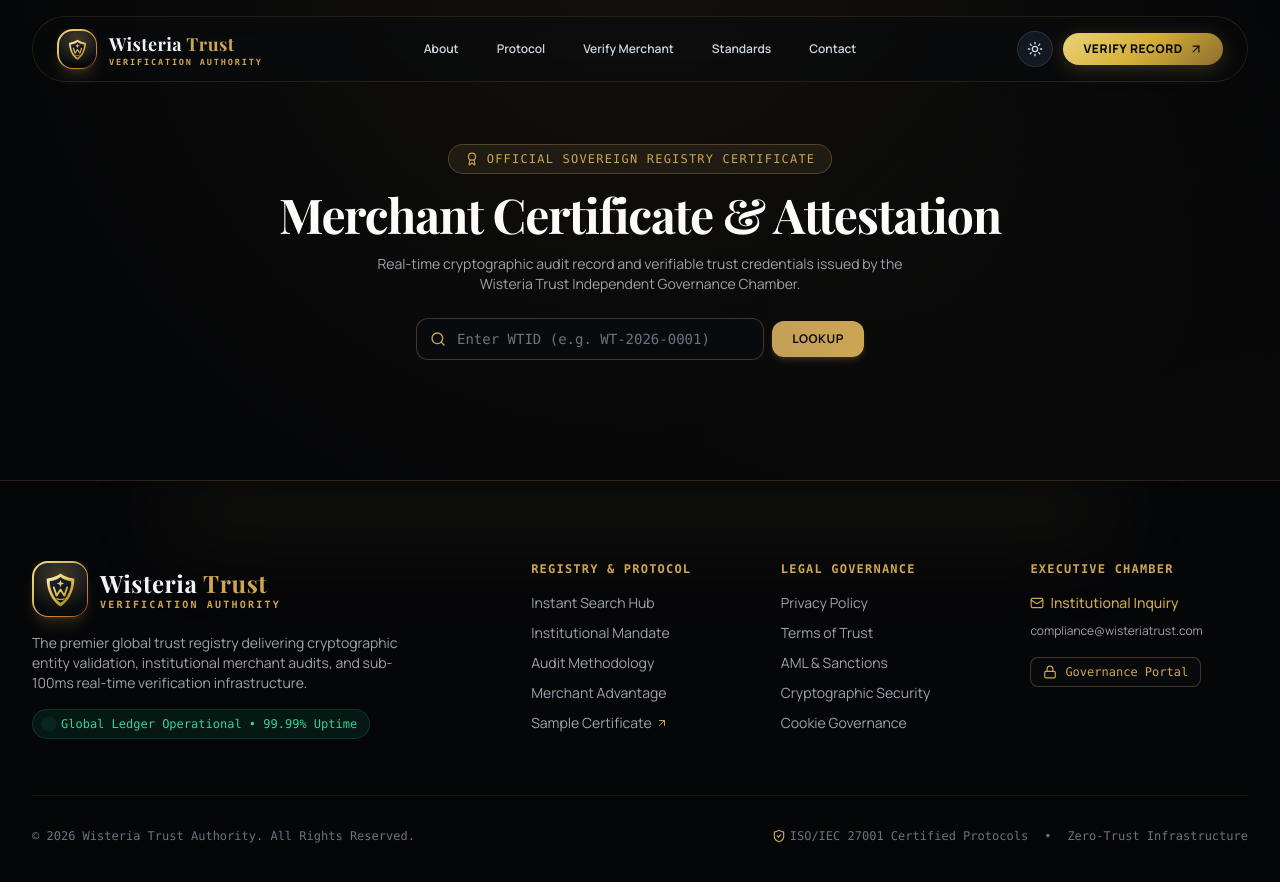
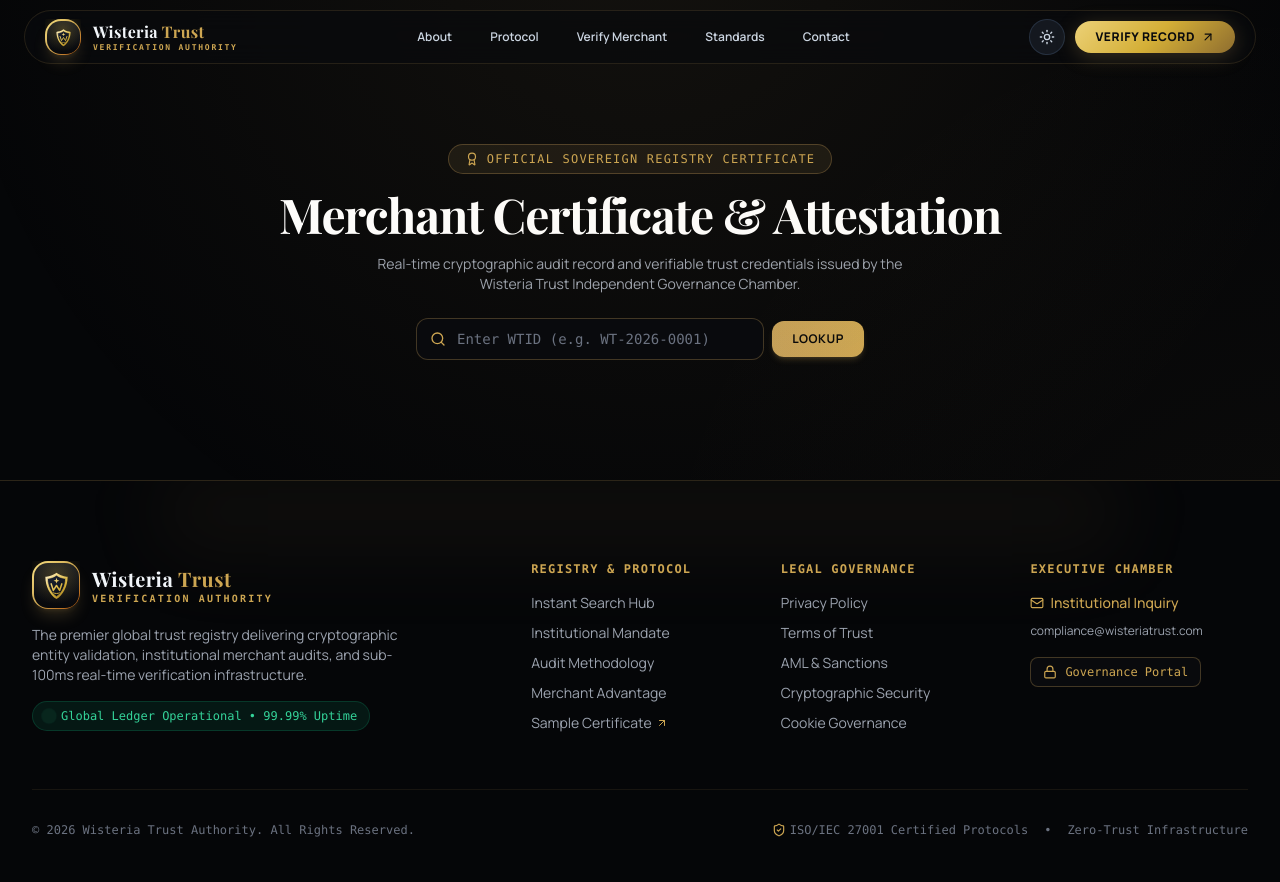
Before and after one commit to maazpathan07/wisteria-trust, a Next.js app: page /seller in a window 1280 px wide. Shown: the top 882 px of the page. Built offline with nearby package versions, Linux system fonts and the light colour scheme.

Commit message:
fix(navbar): reduce navbar height, make capsule slim and compact, prevent brand text wrapping

```diff
--- a/src/components/Logo.tsx
+++ b/src/components/Logo.tsx
@@ -10,25 +10,25 @@ interface LogoProps {
 
 export default function Logo({ className = "", size = "md", showText = true }: LogoProps) {
   const iconDimensions = {
-    sm: "w-8 h-8",
-    md: "w-10 h-10",
-    lg: "w-14 h-14",
+    sm: "w-7 h-7",
+    md: "w-8 h-8 sm:w-9 sm:h-9",
+    lg: "w-10 h-10 sm:w-12 sm:h-12",
   }[size];
 
   const titleSizes = {
-    sm: "text-sm",
-    md: "text-base sm:text-lg",
-    lg: "text-xl sm:text-2xl",
+    sm: "text-xs sm:text-sm",
+    md: "text-sm sm:text-base",
+    lg: "text-lg sm:text-xl",
   }[size];
 
   const subSizes = {
     sm: "text-[7px]",
-    md: "text-[8.5px]",
-    lg: "text-[10px]",
+    md: "text-[7.5px] sm:text-[8px]",
+    lg: "text-[9px] sm:text-[10px]",
   }[size];
 
   return (
-    <div className={`flex items-center gap-3 group select-none ${className}`}>
+    <div className={`flex items-center gap-2.5 sm:gap-3 group select-none whitespace-nowrap ${className}`}>
       {/* Sovereign Royal Crest Emblem */}
       <div
         className={`${iconDimensions} relative flex-shrink-0 rounded-2xl p-[1.5px] bg-gradient-to-br from-amber-200 via-gold-400 to-amber-700 shadow-lg shadow-gold-500/20 group-hover:scale-105 group-hover:shadow-gold-500/35 transition-all duration-300`}
--- a/src/components/Navbar.tsx
+++ b/src/components/Navbar.tsx
@@ -51,12 +51,12 @@ export default function Navbar({ onOpenInquiry }: NavbarProps) {
 
   return (
     <>
-      <header className="fixed top-0 left-0 w-full z-40 px-4 sm:px-8 py-3 sm:py-4 transition-all duration-300">
+      <header className="fixed top-0 left-0 w-full z-40 px-3 sm:px-6 py-2 sm:py-2.5 transition-all duration-300">
         <nav
-          className={`max-w-7xl mx-auto px-4 sm:px-6 py-2.5 sm:py-3 rounded-full border transition-all duration-300 flex items-center justify-between ${
+          className={`max-w-7xl mx-auto px-3.5 sm:px-5 py-1.5 sm:py-2 rounded-full border transition-all duration-300 flex items-center justify-between ${
             scrolled
-              ? "bg-obsidian-900/85 backdrop-blur-xl border-gold-500/25 shadow-2xl shadow-black/40"
-              : "bg-obsidian-900/60 backdrop-blur-md border-gold-500/15"
+              ? "bg-obsidian-900/90 backdrop-blur-xl border-gold-500/25 shadow-xl shadow-black/40"
+              : "bg-obsidian-900/70 backdrop-blur-md border-gold-500/15"
           }`}
         >
           {/* Brand Logo */}
```
Also changed, not shown: assets/css/style.css (+53 -16 lines).
